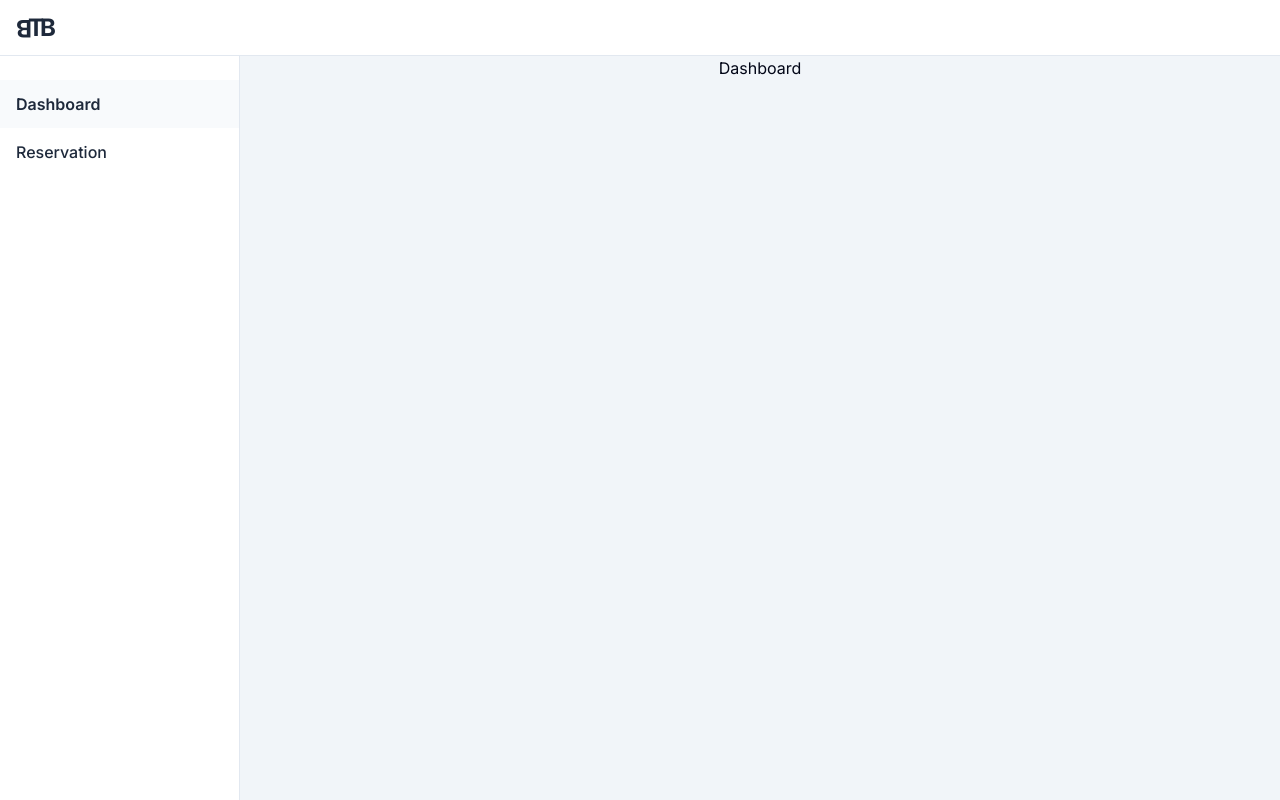
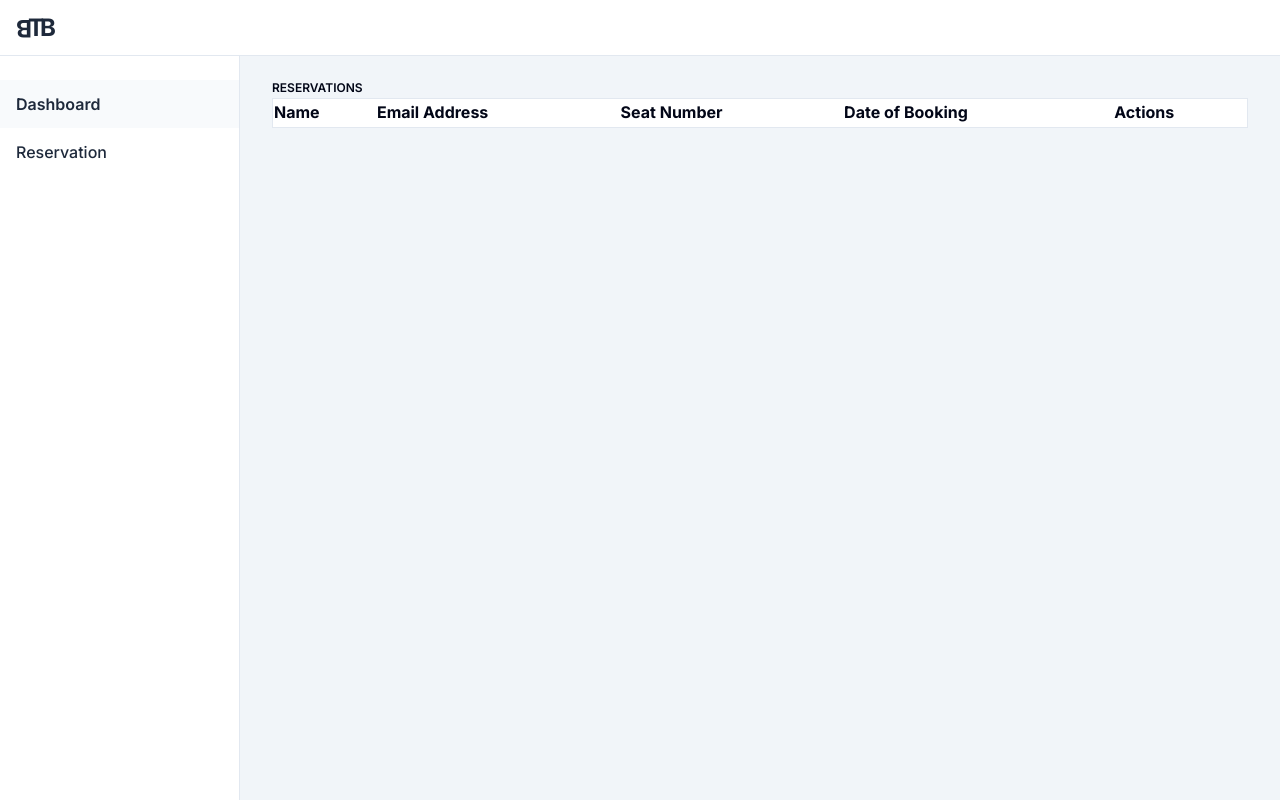
Before and after one commit to navan-ct/bus-ticket-booking, a React (Vite) app: page /dashboard in a window 1280 px wide. Built offline with nearby package versions, Linux system fonts and the light colour scheme.

Commit message:
Add edit and cancel reservation functionalities

```diff
--- /dev/null
+++ b/src/components/reservation-form-modal/index.ts
@@ -0,0 +1,4 @@
+import ReservationFormModal from './reservation-form-modal';
+
+export { ReservationFormModal };
+export default ReservationFormModal;
--- a/src/pages/reservation/reserve-ticket-modal.tsx
+++ b/src/components/reservation-form-modal/reservation-form-modal.tsx
@@ -1,42 +1,68 @@
+import clsx from 'clsx';
 import { useEffect, useState } from 'react';
 import ReactModal from 'react-modal';
 
 import Button from '@/components/button';
 import TextInput from '@/components/text-input';
-import { useDispatch } from '@/hooks/redux';
-import { reserveTicket } from '@/store/reservation-slice';
+import { useDispatch, useSelector } from '@/hooks/redux';
+import {
+  reservationsSelector,
+  reserveTicket,
+  updateReservationDetails
+} from '@/store/reservation-slice';
 
-export type ReserveTicketModalProps = {
+export type ReservationFormModalProps = {
+  isEdit?: boolean;
   seat: string | null;
   onClose: () => void;
 };
 
-export function ReserveTicketModal({ seat, onClose }: ReserveTicketModalProps) {
+export default function ReservationFormModal({ isEdit, seat, onClose }: ReservationFormModalProps) {
   const dispatch = useDispatch();
+
+  const reservations = useSelector(reservationsSelector);
 
   const [deferredSeat, setDeferredSeat] = useState<string | null>(null);
   const [firstName, setFirstName] = useState('');
   const [lastName, setLastName] = useState('');
   const [email, setEmail] = useState('');
+  const [date, setDate] = useState('');
 
   useEffect(() => {
+    let id: NodeJS.Timeout | null = null;
+
     if (seat) {
+      setDeferredSeat(seat);
       document.body.style.overflow = 'hidden';
+    } else {
+      id = setTimeout(() => {
+        setDeferredSeat(null);
+        setFirstName('');
+        setLastName('');
+        setEmail('');
+        document.body.style.overflow = '';
+      }, 200);
     }
 
-    const id = setTimeout(() => {
-      setDeferredSeat(seat);
-      setFirstName('');
-      setLastName('');
-      setEmail('');
+    return () => {
+      if (id) {
+        clearTimeout(id);
+        id = null;
+      }
+    };
+  }, [seat]);
 
-      if (!seat) {
-        document.body.style.overflow = '';
+  useEffect(() => {
+    if (seat && isEdit) {
+      const reservation = reservations.find((reservation) => reservation.seat === seat);
+      if (reservation) {
+        setFirstName(reservation.firstName);
+        setLastName(reservation.lastName);
+        setEmail(reservation.email);
+        setDate(reservation.date);
       }
-    }, 200);
-
-    return () => clearTimeout(id);
-  }, [seat]);
+    }
+  }, [seat, isEdit, reservations]);
 
   function handleSubmit(event: React.FormEvent<HTMLFormElement>) {
     event.preventDefault();
@@ -46,9 +72,11 @@ export function ReserveTicketModal({ seat, onClose }: ReserveTicketModalProps) {
       firstName,
       lastName,
       email,
-      date: new Date().toISOString()
+      date: isEdit ? date : new Date().toISOString()
     };
-    dispatch(reserveTicket(reservation, onClose));
+    dispatch(
+      isEdit ? updateReservationDetails(reservation, onClose) : reserveTicket(reservation, onClose)
+    );
   }
 
   return (
@@ -62,10 +90,18 @@ export function ReserveTicketModal({ seat, onClose }: ReserveTicketModalProps) {
       className="absolute left-1/2 top-1/2 w-full max-w-lg -translate-x-1/2 -translate-y-1/2 overflow-auto rounded bg-white px-6 pb-6 pt-5 outline-none"
     >
       <h3 className="mb-7 flex items-center text-2xl font-semibold">
-        <span className="mr-2.5 inline-block rounded bg-green-600 px-2 py-[0.3125rem] text-xl leading-none text-white">
+        <span
+          className={clsx(
+            'mr-2.5 inline-block rounded px-2 py-[0.3125rem] text-xl leading-none text-white',
+            {
+              'bg-amber-400': isEdit,
+              'bg-green-600': !isEdit
+            }
+          )}
+        >
           {seat || deferredSeat}
         </span>
-        <span>Reserve Ticket</span>
+        <span>{isEdit ? 'Edit Reservation' : 'Reserve Ticket'}</span>
       </h3>
 
       <form onSubmit={handleSubmit}>
@@ -100,11 +136,9 @@ export function ReserveTicketModal({ seat, onClose }: ReserveTicketModalProps) {
           <Button variant="secondary" onClick={onClose}>
             Cancel
           </Button>
-          <Button type="submit">Reserve</Button>
+          <Button type="submit">{isEdit ? 'Update' : 'Reserve'}</Button>
         </div>
       </form>
     </ReactModal>
   );
 }
-
-export default ReserveTicketModal;
--- /dev/null
+++ b/src/pages/dashboard/cancel-reservation-modal.tsx
@@ -0,0 +1,75 @@
+import { useEffect, useState } from 'react';
+import ReactModal from 'react-modal';
+
+import Button from '@/components/button';
+import { useDispatch } from '@/hooks/redux';
+import { cancelReservation } from '@/store/reservation-slice';
+
+export type CancelReservationModalProps = {
+  seat: string | null;
+  onClose: () => void;
+};
+
+export function CancelReservationModal({ seat, onClose }: CancelReservationModalProps) {
+  const dispatch = useDispatch();
+
+  const [deferredSeat, setDeferredSeat] = useState<string | null>(null);
+
+  useEffect(() => {
+    let id: NodeJS.Timeout | null = null;
+
+    if (seat) {
+      setDeferredSeat(seat);
+      document.body.style.overflow = 'hidden';
+    } else {
+      id = setTimeout(() => {
+        setDeferredSeat(null);
+        document.body.style.overflow = '';
+      }, 200);
+    }
+
+    return () => {
+      if (id) {
+        clearTimeout(id);
+        id = null;
+      }
+    };
+  }, [seat]);
+
+  function handleSubmit(event: React.FormEvent<HTMLFormElement>) {
+    event.preventDefault();
+    dispatch(cancelReservation(seat!, onClose));
+  }
+
+  return (
+    <ReactModal
+      isOpen={seat !== null}
+      onRequestClose={onClose}
+      closeTimeoutMS={150}
+      ariaHideApp={false}
+      portalClassName="ReactModalPortal relative z-40 overflow-hidden text-slate-950"
+      overlayClassName="fixed inset-0 bg-slate-950/40"
+      className="absolute left-1/2 top-1/2 w-full max-w-lg -translate-x-1/2 -translate-y-1/2 overflow-auto rounded bg-white px-5 pb-5 pt-4 outline-none"
+    >
+      <h3 className="mb-2 flex items-center text-2xl font-semibold">
+        <span className="mr-2.5 inline-block rounded bg-red-600 px-2 py-[0.3125rem] text-xl leading-none text-white">
+          {seat || deferredSeat}
+        </span>
+        <span>Cancel Reservation</span>
+      </h3>
+
+      <form onSubmit={handleSubmit}>
+        <p className="mb-6 text-base">Are you sure you want to cancel the reservation?</p>
+
+        <div className="flex justify-end gap-x-2">
+          <Button variant="secondary" onClick={onClose}>
+            No
+          </Button>
+          <Button type="submit">Yes</Button>
+        </div>
+      </form>
+    </ReactModal>
+  );
+}
+
+export default CancelReservationModal;
--- a/src/pages/dashboard/dashboard.tsx
+++ b/src/pages/dashboard/dashboard.tsx
@@ -1,11 +1,126 @@
+import {
+  createColumnHelper,
+  flexRender,
+  getCoreRowModel,
+  useReactTable
+} from '@tanstack/react-table';
+import { useMemo, useState } from 'react';
+
+import ReservationFormModal from '@/components/reservation-form-modal';
+import { useSelector } from '@/hooks/redux';
 import useTitle from '@/hooks/use-title';
+import { reservationsSelector, type Reservation } from '@/store/reservation-slice';
+import CancelReservationModal from './cancel-reservation-modal';
+import ReservationActionsCell from './reservation-actions-cell';
+
+const columnHelper = createColumnHelper<Reservation>();
 
 export default function DashboardPage() {
   useTitle('Dashboard - Bus Ticket Booking');
 
+  const reservations = useSelector(reservationsSelector);
+
+  const [seatToEdit, setSeatToEdit] = useState<string | null>(null);
+  const [seatToCancel, setSeatToCancel] = useState<string | null>(null);
+
+  const columns = useMemo(
+    () => [
+      columnHelper.accessor((row) => `${row.firstName} ${row.lastName}`, {
+        id: 'name',
+        header: 'Name'
+      }),
+      columnHelper.accessor('email', {
+        id: 'email',
+        header: 'Email Address'
+      }),
+      columnHelper.accessor('seat', {
+        id: 'seat',
+        header: 'Seat Number'
+      }),
+      columnHelper.accessor(
+        (row) => {
+          return new Intl.DateTimeFormat(undefined, {
+            day: 'numeric',
+            month: 'long',
+            year: 'numeric'
+          }).format(new Date(row.date));
+        },
+        {
+          id: 'date',
+          header: 'Date of Booking'
+        }
+      ),
+      columnHelper.display({
+        id: 'actions',
+        header: 'Actions',
+        cell: (props) => (
+          <ReservationActionsCell
+            onEditClick={() => {
+              setSeatToCancel(null);
+              setSeatToEdit(props.row.original.seat);
+            }}
+            onCancelClick={() => {
+              setSeatToEdit(null);
+              setSeatToCancel(props.row.original.seat);
+            }}
+          />
+        )
+      })
+    ],
+    []
+  );
+
+  const table = useReactTable({
+    columns,
+    data: reservations,
+    getCoreRowModel: getCoreRowModel()
+  });
+
   return (
-    <div className="flex w-full items-center justify-center">
-      <h1>Dashboard</h1>
+    <div className="flex w-full flex-col items-center justify-center pb-16 pt-6">
+      <ReservationFormModal isEdit seat={seatToEdit} onClose={() => setSeatToEdit(null)} />
+      <CancelReservationModal seat={seatToCancel} onClose={() => setSeatToCancel(null)} />
+
+      <h2 className="mb-0.5 ml-8 self-start text-xs font-semibold uppercase">Reservations</h2>
+      <table className="w-[calc(100%-4rem)] rounded border border-slate-200 bg-white p-6">
+        <thead>
+          {table.getHeaderGroups().map((headerGroup) => (
+            <tr key={headerGroup.id}>
+              {headerGroup.headers.map((header) => (
+                <th key={header.id} className="text-left">
+                  {header.isPlaceholder
+                    ? null
+                    : flexRender(header.column.columnDef.header, header.getContext())}
+                </th>
+              ))}
+            </tr>
+          ))}
+        </thead>
+
+        <tbody>
+          {table.getRowModel().rows.map((row) => (
+            <tr key={row.id}>
+              {row.getVisibleCells().map((cell) => (
+                <td key={cell.id}>{flexRender(cell.column.columnDef.cell, cell.getContext())}</td>
+              ))}
+            </tr>
+          ))}
+        </tbody>
+
+        <tfoot>
+          {table.getFooterGroups().map((footerGroup) => (
+            <tr key={footerGroup.id}>
+              {footerGroup.headers.map((header) => (
+                <th key={header.id}>
+                  {header.isPlaceholder
+                    ? null
+                    : flexRender(header.column.columnDef.footer, header.getContext())}
+                </th>
+              ))}
+            </tr>
+          ))}
+        </tfoot>
+      </table>
     </div>
   );
 }
--- /dev/null
+++ b/src/pages/dashboard/reservation-actions-cell.tsx
@@ -0,0 +1,18 @@
+export type ReservationActionsCellProps = {
+  onEditClick: React.MouseEventHandler<HTMLButtonElement>;
+  onCancelClick: React.MouseEventHandler<HTMLButtonElement>;
+};
+
+export function ReservationActionsCell({
+  onEditClick,
+  onCancelClick
+}: ReservationActionsCellProps) {
+  return (
+    <div>
+      <button onClick={onEditClick}>Edit</button>
+      <button onClick={onCancelClick}>Delete</button>
+    </div>
+  );
+}
+
+export default ReservationActionsCell;
--- a/src/pages/reservation/reservation.tsx
+++ b/src/pages/reservation/reservation.tsx
@@ -1,12 +1,12 @@
 import { useMemo, useState } from 'react';
 
+import ReservationFormModal from '@/components/reservation-form-modal';
 import { useSelector } from '@/hooks/redux';
 import { reservationsSelector } from '@/store/reservation-slice';
 import useTitle from '@/hooks/use-title';
 import getSeats from './get-seats';
 import SeatButton from './seat-button';
 import SteeringIcon from './steering-icon';
-import ReserveTicketModal from './reserve-ticket-modal';
 
 const { lowerDeckSeats, upperDeckSeats } = getSeats();
 
@@ -27,7 +27,7 @@ export default function ReservationPage() {
 
   return (
     <div className="flex w-full flex-col items-center justify-center pb-16 pt-6">
-      <ReserveTicketModal seat={selectedSeat} onClose={() => setSelectedSeat(null)} />
+      <ReservationFormModal seat={selectedSeat} onClose={() => setSelectedSeat(null)} />
 
       <h2 className="mb-0.5 ml-8 self-start text-xs font-semibold uppercase">Lower Deck</h2>
       <div className="mb-6 flex aspect-[3] w-[calc(100%-4rem)] rounded border border-slate-200 bg-white p-6">
--- a/src/store/reservation-slice.ts
+++ b/src/store/reservation-slice.ts
@@ -1,6 +1,6 @@
 import { createSlice, type PayloadAction } from '@reduxjs/toolkit';
 
-import { type StoreDispatch, type StoreState } from './store';
+import store, { type StoreDispatch, type StoreState } from './store';
 
 export type Reservation = {
   seat: string;
@@ -10,12 +10,26 @@ export type Reservation = {
   date: string;
 };
 
+function getReservationsFromStore() {
+  let reservations: Reservation[];
+  const json = localStorage.getItem('reservations');
+  try {
+    if (!json) {
+      throw new Error();
+    }
+    reservations = JSON.parse(json);
+  } catch {
+    reservations = [];
+  }
+  return reservations;
+}
+
 export type ReservationState = {
   reservations: Reservation[];
 };
 
 const initialState: ReservationState = {
-  reservations: []
+  reservations: getReservationsFromStore()
 };
 
 export const reservationSlice = createSlice({
@@ -53,8 +67,28 @@ export const reservationSlice = createSlice({
 export const { addReservation, updateReservation, removeReservation } = reservationSlice.actions;
 
 export function reserveTicket(reservation: Reservation, callback: () => void) {
-  return (dispatch: StoreDispatch) => {
+  return (dispatch: StoreDispatch, getState: typeof store.getState) => {
     dispatch(addReservation(reservation));
+    const state = getState();
+    localStorage.setItem('reservations', JSON.stringify(state.reservation.reservations));
+    callback();
+  };
+}
+
+export function updateReservationDetails(reservation: Reservation, callback: () => void) {
+  return (dispatch: StoreDispatch, getState: typeof store.getState) => {
+    dispatch(updateReservation(reservation));
+    const state = getState();
+    localStorage.setItem('reservations', JSON.stringify(state.reservation.reservations));
+    callback();
+  };
+}
+
+export function cancelReservation(seat: string, callback: () => void) {
+  return (dispatch: StoreDispatch, getState: typeof store.getState) => {
+    dispatch(removeReservation(seat));
+    const state = getState();
+    localStorage.setItem('reservations', JSON.stringify(state.reservation.reservations));
     callback();
   };
 }
```
